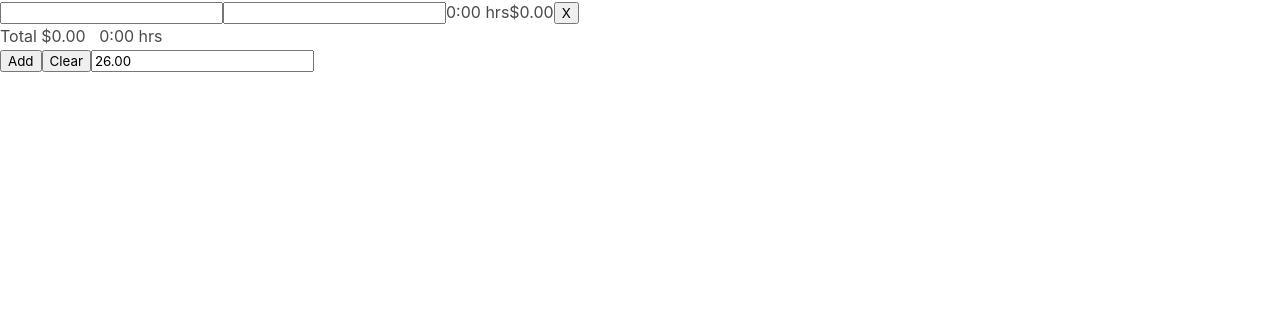
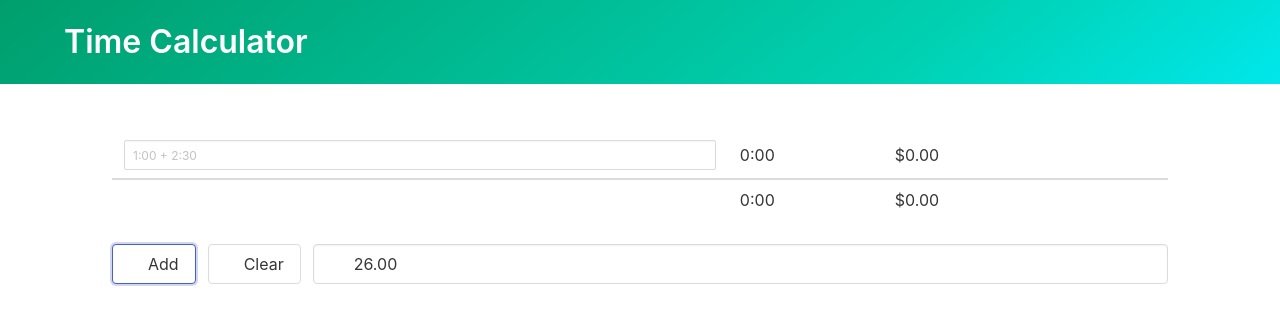
Before and after one commit to gwillz/time-calculator, a React app: page / in a window 1280 px wide. Both pictures are taken after a click on the button "Add". Shown: the top 324 px of the page. Built offline with nearby package versions, Linux system fonts and the light colour scheme; a web font is replaced by a local one.

Commit message:
Added styles

```diff
--- a/src/app.tsx
+++ b/src/app.tsx
@@ -28,9 +28,20 @@ export class App extends React.Component<Props> {
         const hours = formatHours(minutes);
 
         return (
-            <div>
-                <div>
-                    {Object.values(items).map((item, i) => (
+            <>
+            <div className="hero is-small is-bold is-primary">
+            <div className="hero-body">
+            <div className="container is-squished">
+                <h1 className="title">
+                    Time Calculator
+                </h1>
+            </div>
+            </div>
+            </div>
+            <div className="section container is-squished">
+                <table className="table is-fullwidth">
+                <tbody>
+                    {items.map((item, i) => (
                         <ItemRow
                             dispatch={this.props.dispatch}
                             key={i} index={i}
@@ -40,24 +51,55 @@ export class App extends React.Component<Props> {
                             rate={rate}
                         />
                     ))}
-                </div>
-                <div>
-                    Total ${amount} &nbsp; {hours} hrs
-                </div>
-                <div>
+                </tbody>
+                <tfoot>
+                    <tr>
+                        {/* <td/> */}
+                        <td/>
+                        <td>{hours}</td>
+                        <td>${amount}</td>
+                        <td/>
+                    </tr>
+                </tfoot>
+                </table>
+                <div className='field is-grouped'>
+                    <span className='control'>
                         <button
                             type='button'
+                            className='button'
+                            title='New Entry'
                             onClick={this.onAdd}>
+                            <span className='icon is-small'>
+                                <i className='fas fa-plus-circle'/>
+                            </span>
+                            <span>
                                 Add
+                            </span>
                         </button>
+                    </span>
+                    <span className='control'>
                         <button
                             type='button'
+                            className='button'
+                            title='Clear All'
                             onClick={this.onClear}>
+                            <span className='icon is-small'>
+                                <i className='fas fa-eraser'/>
+                            </span>
+                            <span>
                                 Clear
+                            </span>
                         </button>
+                    </span>
+                    <span className='control is-expanded has-icons-left'>
                         <RateInput/>
+                        <span className='icon is-small is-left'>
+                            <i className='fas fa-dollar-sign'/>
+                        </span>
+                    </span>
                 </div>
             </div>
+            </>
         )
     }
 }
--- a/src/index.css
+++ b/src/index.css
@@ -10,3 +10,21 @@ html, body, #root {
     margin: 0;
     padding: 0;
 }
+
+.is-squished {
+    max-width: 720px;
+}
+
+table td {
+    vertical-align: middle !important;
+}
+
+table input {
+    width: 100%;
+}
+
+@media all and (max-width: 720px) {
+    .section {
+        padding: 1rem 0.75em;
+    }
+}
--- a/src/item.tsx
+++ b/src/item.tsx
@@ -65,29 +65,43 @@ export class ItemRow extends React.Component<Props, State> {
         const amount = (minutes / 60 * rate).toFixed(2);
 
         return (
-            <div>
+            <tr>
+            {/* <td>
                 <input
                     type='text'
                     name='name'
+                    className='input is-small'
                     onChange={this.onInput}
                     value={this.state.name}
+                    placeholder='Job 1...'
                 />
+            </td> */}
+            <td>
                 <input
                     type='text'
                     name='calc'
+                    className='input is-small'
                     onChange={this.onInput}
                     value={this.state.calc}
+                    placeholder='1:00 + 2:30'
+                    autoComplete='off'
+                    autoCorrect='off'
                 />
-                <span>
-                    {hours} hrs
+            </td>
+            <td>
+                {hours}
+            </td>
+            <td>
+                ${amount}
+            </td>
+            <td>
+                <span
+                    onClick={this.onDelete}
+                    className='icon is-small'>
+                    <i className='fas fa-trash-alt'/>
                 </span>
-                <span>
-                    ${amount}
-                </span>
-                <button onClick={this.onDelete}>
-                    X
-                </button>
-            </div>
+            </td>
+            </tr>
         )
     }
 }
--- a/src/rate.tsx
+++ b/src/rate.tsx
@@ -41,11 +41,14 @@ export class RateInput extends React.Component<Props, State> {
     render() {
         return (
             <input
-                type="number"
-                step="0.01"
+                type='number'
+                className='input'
+                step='0.01'
                 value={this.state.value}
                 onChange={this.onInput}
                 placeholder='0.00'
+                autoComplete='off'
+                autoCorrect='off'
             />
         )
     }
```
Lines whose indentation alone changed are shown as unchanged.
